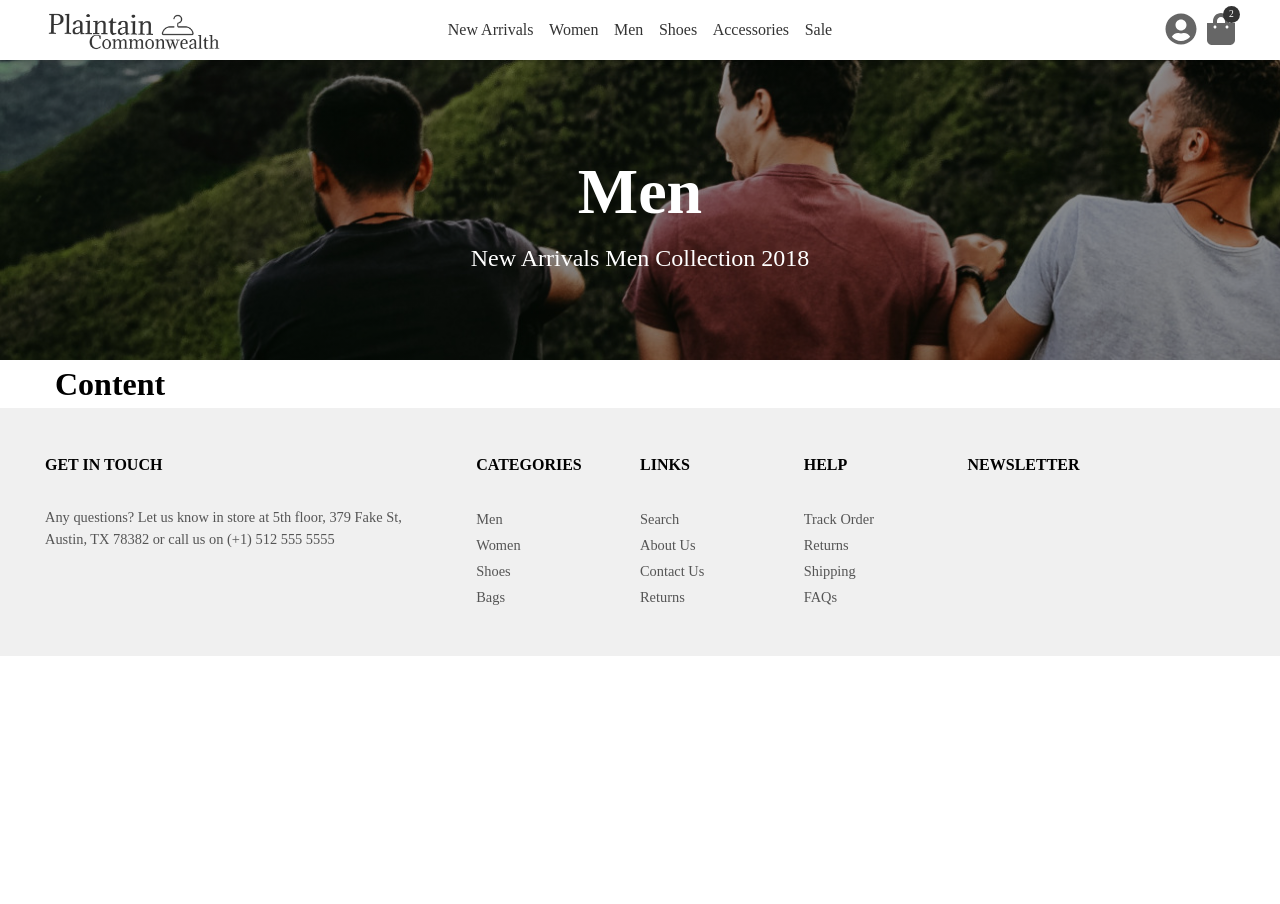
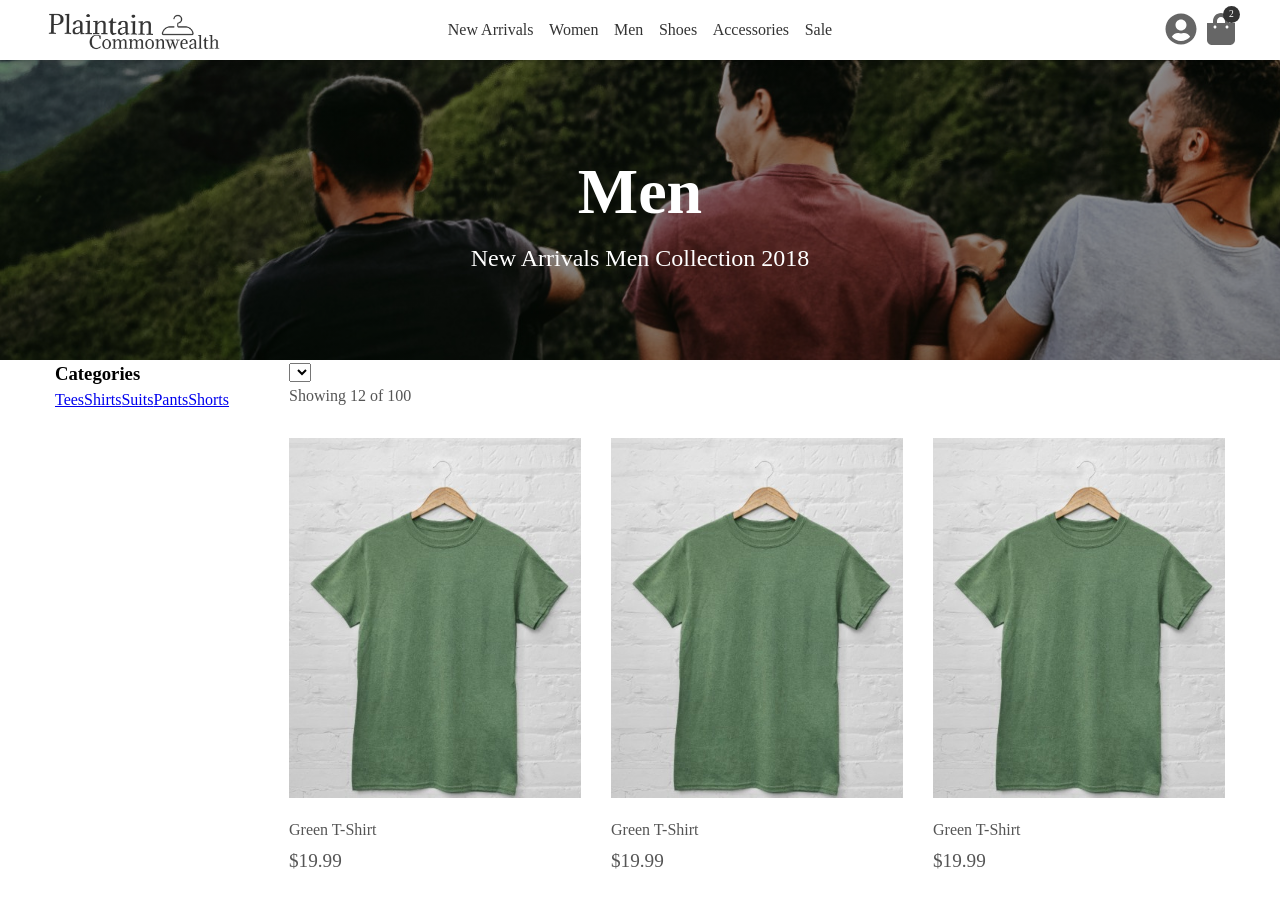
Before and after one commit to paulmathis/plantain-commonwealth, a React (Create React App) app: page /men in a window 1280 px wide. Shown: the top 904 px of the page. Before the commit the page ends 800 px from the top, so only its background shows below. Built offline with nearby package versions, Linux system fonts and the light colour scheme.

Commit message:
Product card button added and started product grid

```diff
--- a/src/components/Button.js
+++ b/src/components/Button.js
@@ -9,7 +9,7 @@ export default styled.button`
   font-size: 1.2em;
   font-weight: 100;
   box-shadow: 0 1px 3px 0px rgba(0, 0, 0, 0.1);
-  transition: all 0.3s;
+  transition: all 0.4s;
   cursor: pointer;
   text-transform: uppercase;
 
@@ -23,4 +23,11 @@ export default styled.button`
     css`
       border-radius: 30px;
     `};
+
+  ${props =>
+    props.dark &&
+    css`
+      background-color: black;
+      color: white;
+    `};
 `;
--- a/src/components/Footer/index.js
+++ b/src/components/Footer/index.js
@@ -32,8 +32,10 @@ export default () => (
   <Footer>
     <div>
       <h4>Get in touch</h4>
-      {/* prettier-ignore */}
-      <p>Any questions? Let us know in store at 5th floor, 379 Fake St, Austin, TX 78382 or call us on (+1) 512 555 5555</p>
+      <p>
+        Any questions? Let us know in store at 5th floor, 379 Fake St, Austin, TX 78382 or call us
+        on (+1) 512 555 5555
+      </p>
     </div>
     <LinkList>
       <h4>Categories</h4>
--- a/src/routes/home/Featured/Product.js
+++ b/src/components/Product.js
@@ -1,23 +1,29 @@
 import React from 'react';
 import styled from 'styled-components/macro';
-import Link from '../../../components/Link';
+import Link from './Link';
+import Button from './Button';
 
 const Product = styled.div`
-  & > div {
+  .img-container {
     position: relative;
     margin-bottom: 20px;
+    overflow: hidden;
     & > div {
       position: absolute;
       top: 0;
       left: 0;
       background-color: black;
-      /* background-color: rgba(0, 0, 0, 0.5); */
       height: 100%;
       width: 100%;
       opacity: 0;
+      transition: all 0.4s;
     }
-    & > div:hover {
+    :hover > div {
       opacity: 0.3;
+    }
+    :hover > button {
+      transform: translate(-50%, 0);
+      opacity: 1;
     }
   }
 
@@ -31,13 +37,25 @@ const Product = styled.div`
     margin-top: 5px;
     font-size: 1.2em;
   }
+
+  button {
+    position: absolute;
+    bottom: 20px;
+    left: 50%;
+    transform: translate(-50%, 80px);
+    opacity: 0;
+    /* transform: translateY(-80px); */
+  }
 `;
 
 export default ({ img, name, price }) => (
   <Product>
-    <div>
+    <div className="img-container">
       <img src={img} alt="" />
       <div />
+      <Button round dark>
+        Add to Cart
+      </Button>
     </div>
     <div>
       <Link href="/">{name}</Link>
--- /dev/null
+++ b/src/routes/Men/Products.js
@@ -0,0 +1,35 @@
+import React from 'react';
+import styled from 'styled-components';
+import Product from '../../components/Product';
+import shirtGreen from '../../assets/green-t-shirt.jpg';
+
+const Grid = styled.div`
+  display: grid;
+  grid-template-columns: repeat(3, 1fr);
+  grid-gap: 30px;
+
+  .top {
+    grid-column: span 3;
+  }
+`;
+
+export default () => (
+  <Grid>
+    <div className="top">
+      <select name="" id="" />
+      <p>Showing 12 of 100</p>
+    </div>
+    <Product img={shirtGreen} name="Green T-Shirt" price="$19.99" />
+    <Product img={shirtGreen} name="Green T-Shirt" price="$19.99" />
+    <Product img={shirtGreen} name="Green T-Shirt" price="$19.99" />
+    <Product img={shirtGreen} name="Green T-Shirt" price="$19.99" />
+    <Product img={shirtGreen} name="Green T-Shirt" price="$19.99" />
+    <Product img={shirtGreen} name="Green T-Shirt" price="$19.99" />
+    <Product img={shirtGreen} name="Green T-Shirt" price="$19.99" />
+    <Product img={shirtGreen} name="Green T-Shirt" price="$19.99" />
+    <Product img={shirtGreen} name="Green T-Shirt" price="$19.99" />
+    <Product img={shirtGreen} name="Green T-Shirt" price="$19.99" />
+    <Product img={shirtGreen} name="Green T-Shirt" price="$19.99" />
+    <Product img={shirtGreen} name="Green T-Shirt" price="$19.99" />
+  </Grid>
+);
--- /dev/null
+++ b/src/routes/Men/Store.js
@@ -0,0 +1,25 @@
+import React from 'react';
+import styled from 'styled-components';
+import Container from '../../components/Container';
+import Products from './Products';
+
+const Grid = styled.div`
+  display: grid;
+  grid-template-columns: 1fr 4fr;
+`;
+
+export default () => (
+  <Container>
+    <Grid>
+      <div>
+        <h3>Categories</h3>
+        <a href="/">Tees</a>
+        <a href="/">Shirts</a>
+        <a href="/">Suits</a>
+        <a href="/">Pants</a>
+        <a href="/">Shorts</a>
+      </div>
+      <Products />
+    </Grid>
+  </Container>
+);
--- a/src/routes/Men/index.js
+++ b/src/routes/Men/index.js
@@ -1,7 +1,7 @@
 import React from 'react';
 import Hero from '../../components/Hero';
-import Container from '../../components/Container';
 import hero from '../../assets/hero-men.jpg';
+import Store from './Store';
 
 export default () => (
   <React.Fragment>
@@ -9,8 +9,6 @@ export default () => (
       <h1>Men</h1>
       <h2>New Arrivals Men Collection 2018</h2>
     </Hero>
-    <Container>
-      <h1>Content</h1>
-    </Container>
+    <Store />
   </React.Fragment>
 );
--- a/src/routes/home/Featured/index.js
+++ b/src/routes/home/Featured/index.js
@@ -1,6 +1,6 @@
 import React from 'react';
 import styled from 'styled-components/macro';
-import Product from './Product';
+import Product from '../../../components/Product';
 import shirtGreen from '../../../assets/green-t-shirt.jpg';
 import shirtGrey from '../../../assets/grey-t-shirt.jpg';
 import shirtBlue from '../../../assets/blue-t-shirt.jpg';
```
Also changed, not shown: .eslintrc.json.
